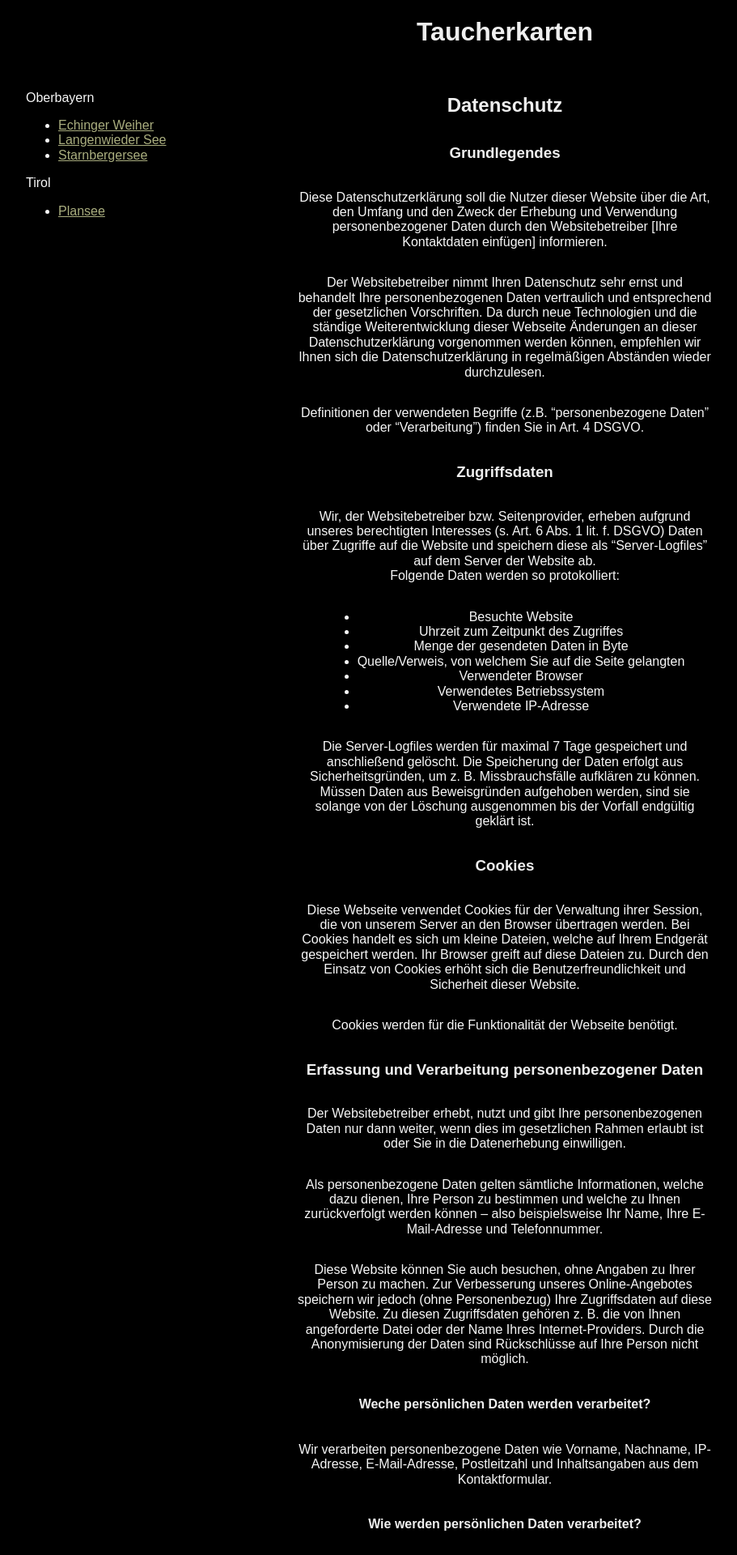
After one commit to MerzDaniel/taucherkarten, a Django app: page /datenschutz in a window 1280 px wide. The commit adds this page. Shown: the top 1920 px of the page at 81% size, without its empty margins (16-927 px from the left). Run offline with Django 3.2, Linux system fonts and the light colour scheme; data comes from the database, SQL or seed files in the repository; some libraries are stand-ins or nearby versions.

Commit message:
Add data-protection info

```diff
--- a/lakes/templates/lakes/base.html
+++ b/lakes/templates/lakes/base.html
@@ -38,5 +38,8 @@
       {% endblock %}
     </div>
   </article>
-  <footer><a href="/impressum">Impressum</a></footer>
+  <footer>
+    <a href="/impressum">Impressum</a>
+    <a href="/datenschutz">Datenschutz</a>
+  </footer>
 </body>
--- /dev/null
+++ b/lakes/templates/lakes/data-protection.html
@@ -0,0 +1,99 @@
+{% extends "lakes/base.html" %}
+
+{% block title %}
+Datenschutz
+{% endblock %}
+
+{% block content %}
+<h3>Grundlegendes</h3>
+<p>
+Diese Datenschutzerklärung soll die Nutzer dieser Website über die Art, den Umfang und den Zweck der Erhebung und Verwendung personenbezogener Daten durch den Websitebetreiber [Ihre Kontaktdaten einfügen] informieren.
+</p>
+<p>
+Der Websitebetreiber nimmt Ihren Datenschutz sehr ernst und behandelt Ihre personenbezogenen Daten vertraulich und entsprechend der gesetzlichen Vorschriften.
+Da durch neue Technologien und die ständige Weiterentwicklung dieser Webseite Änderungen an dieser Datenschutzerklärung vorgenommen werden können, empfehlen wir Ihnen sich die Datenschutzerklärung in regelmäßigen Abständen wieder durchzulesen.
+</p>
+<p>
+Definitionen der verwendeten Begriffe (z.B. “personenbezogene Daten” oder “Verarbeitung”) finden Sie in Art. 4 DSGVO.
+</p>
+
+<h3>Zugriffsdaten</h3>
+<p>
+    Wir, der Websitebetreiber bzw. Seitenprovider, erheben aufgrund unseres berechtigten Interesses (s. Art. 6 Abs. 1 lit. f. DSGVO) Daten über Zugriffe auf die Website und speichern diese als “Server-Logfiles” auf dem Server der Website ab.
+    <br/>Folgende Daten werden so protokolliert:
+</p>
+<ul>
+    <li>Besuchte Website</li>
+    <li>Uhrzeit zum Zeitpunkt des Zugriffes</li>
+    <li>Menge der gesendeten Daten in Byte</li>
+    <li>Quelle/Verweis, von welchem Sie auf die Seite gelangten</li>
+    <li>Verwendeter Browser</li>
+    <li>Verwendetes Betriebssystem</li>
+    <li>Verwendete IP-Adresse</li>
+</ul>
+<p>
+Die Server-Logfiles werden für maximal 7 Tage gespeichert und anschließend gelöscht.
+Die Speicherung der Daten erfolgt aus Sicherheitsgründen, um z. B. Missbrauchsfälle aufklären zu können.
+Müssen Daten aus Beweisgründen aufgehoben werden, sind sie solange von der Löschung ausgenommen bis der Vorfall endgültig geklärt ist.
+</p>
+
+<h3>Cookies</h3>
+<p>
+Diese Webseite verwendet Cookies für der Verwaltung ihrer Session, die von unserem Server an den Browser übertragen werden.
+Bei Cookies handelt es sich um kleine Dateien, welche auf Ihrem Endgerät gespeichert werden.
+Ihr Browser greift auf diese Dateien zu.
+Durch den Einsatz von Cookies erhöht sich die Benutzerfreundlichkeit und Sicherheit dieser Website.
+</p>
+<p>
+    Cookies werden für die Funktionalität der Webseite benötigt.
+</p>
+
+<h3>Erfassung und Verarbeitung personenbezogener Daten</h3>
+<p>
+Der Websitebetreiber erhebt, nutzt und gibt Ihre personenbezogenen Daten nur dann weiter, wenn dies im gesetzlichen Rahmen erlaubt ist oder Sie in die Datenerhebung einwilligen.
+</p>
+<p>
+Als personenbezogene Daten gelten sämtliche Informationen, welche dazu dienen, Ihre Person zu bestimmen und welche zu Ihnen zurückverfolgt werden können – also beispielsweise Ihr Name, Ihre E-Mail-Adresse und Telefonnummer.
+</p>
+<p>
+Diese Website können Sie auch besuchen, ohne Angaben zu Ihrer Person zu machen.
+Zur Verbesserung unseres Online-Angebotes speichern wir jedoch (ohne Personenbezug) Ihre Zugriffsdaten auf diese Website.
+Zu diesen Zugriffsdaten gehören z. B. die von Ihnen angeforderte Datei oder der Name Ihres Internet-Providers.
+Durch die Anonymisierung der Daten sind Rückschlüsse auf Ihre Person nicht möglich.
+</p>
+
+<h4>Weche persönlichen Daten werden verarbeitet?</h4>
+<p>
+Wir verarbeiten personenbezogene Daten wie Vorname, Nachname, IP-Adresse, E-Mail-Adresse, Postleitzahl und Inhaltsangaben aus dem Kontaktformular.
+</p>
+<h4>Wie werden persönlichen Daten verarbeitet?</h4>
+<p>
+Wir verarbeiten personenbezogene Daten nur nach ausdrücklicher Erlaubnis der betreffenden Nutzer und unter Einhaltung der geltenden Datenschutzbestimmungen.
+</p>
+<h4>
+    Warum werden persönliche Daten verarbeitet?
+</h4>
+<p>
+Die Verarbeitung der personenbezogenen Daten erfolgt aufgrund unseres berechtigten Interesses zur Erfüllung unserer vertraglich vereinbarten Leistungen und zur Optimierung unseres Online-Angebotes.
+</p>
+
+<h3>Schlussbestimmungen</h3>
+
+<h4>Rechte des Nutzers</h4>
+<p>
+Sie haben als Nutzer das Recht, auf Antrag eine kostenlose Auskunft darüber zu erhalten, welche personenbezogenen Daten über Sie gespeichert wurden. Sie haben außerdem das Recht auf Berichtigung falscher Daten und auf die Verarbeitungseinschränkung oder Löschung Ihrer personenbezogenen Daten. Falls zutreffend, können Sie auch Ihr Recht auf Datenportabilität geltend machen. Sollten Sie annehmen, dass Ihre Daten unrechtmäßig verarbeitet wurden, können Sie eine Beschwerde bei der zuständigen Aufsichtsbehörde einreichen.
+</p>
+<h4>Löschung von Daten</h4>
+<p>
+Sofern Ihr Wunsch nicht mit einer gesetzlichen Pflicht zur Aufbewahrung von Daten (z. B. Vorratsdatenspeicherung) kollidiert, haben Sie ein Anrecht auf Löschung Ihrer Daten. Von uns gespeicherte Daten werden, sollten sie für ihre Zweckbestimmung nicht mehr vonnöten sein und es keine gesetzlichen Aufbewahrungsfristen geben, gelöscht. Falls eine Löschung nicht durchgeführt werden kann, da die Daten für zulässige gesetzliche Zwecke erforderlich sind, erfolgt eine Einschränkung der Datenverarbeitung. In diesem Fall werden die Daten gesperrt und nicht für andere Zwecke verarbeitet.
+</p>
+<h4>Widerspruchsrecht</h4>
+<p>
+Nutzer dieser Webseite können von ihrem Widerspruchsrecht Gebrauch machen und der Verarbeitung ihrer personenbezogenen Daten zu jeder Zeit widersprechen.
+</p>
+<p>
+Wenn Sie eine Berichtigung, Sperrung, Löschung oder Auskunft über die zu Ihrer Person gespeicherten personenbezogenen Daten wünschen oder Fragen bzgl. der Erhebung, Verarbeitung oder Verwendung Ihrer personenbezogenen Daten haben oder erteilte Einwilligungen widerrufen möchten, wenden Sie sich bitte an folgende E-Mail-Adresse:
+nomerzi@yahoo.de
+</p>
+
+{% endblock %}
--- a/lakes/urls.py
+++ b/lakes/urls.py
@@ -4,5 +4,6 @@ from . import views
 urlpatterns = [
     path('', views.index, name='index'),
     path('impressum', views.impressum, name='impressum'),
+    path('datenschutz', views.dataProtection, name='data-protection'),
     path('see/<slug:lakeSlug>', views.lake, name='lakeBySlug'),
 ]
--- a/lakes/views.py
+++ b/lakes/views.py
@@ -36,3 +36,10 @@ def impressum(request):
         'lakesByDistrict': lakesByDistrict,
     }
     return render(request, 'lakes/impressum.html', context)
+
+def dataProtection(request):
+    lakesByDistrict = queries.getLakesByDistrict()
+    context = {
+        'lakesByDistrict': lakesByDistrict,
+    }
+    return render(request, 'lakes/data-protection.html', context)
```
